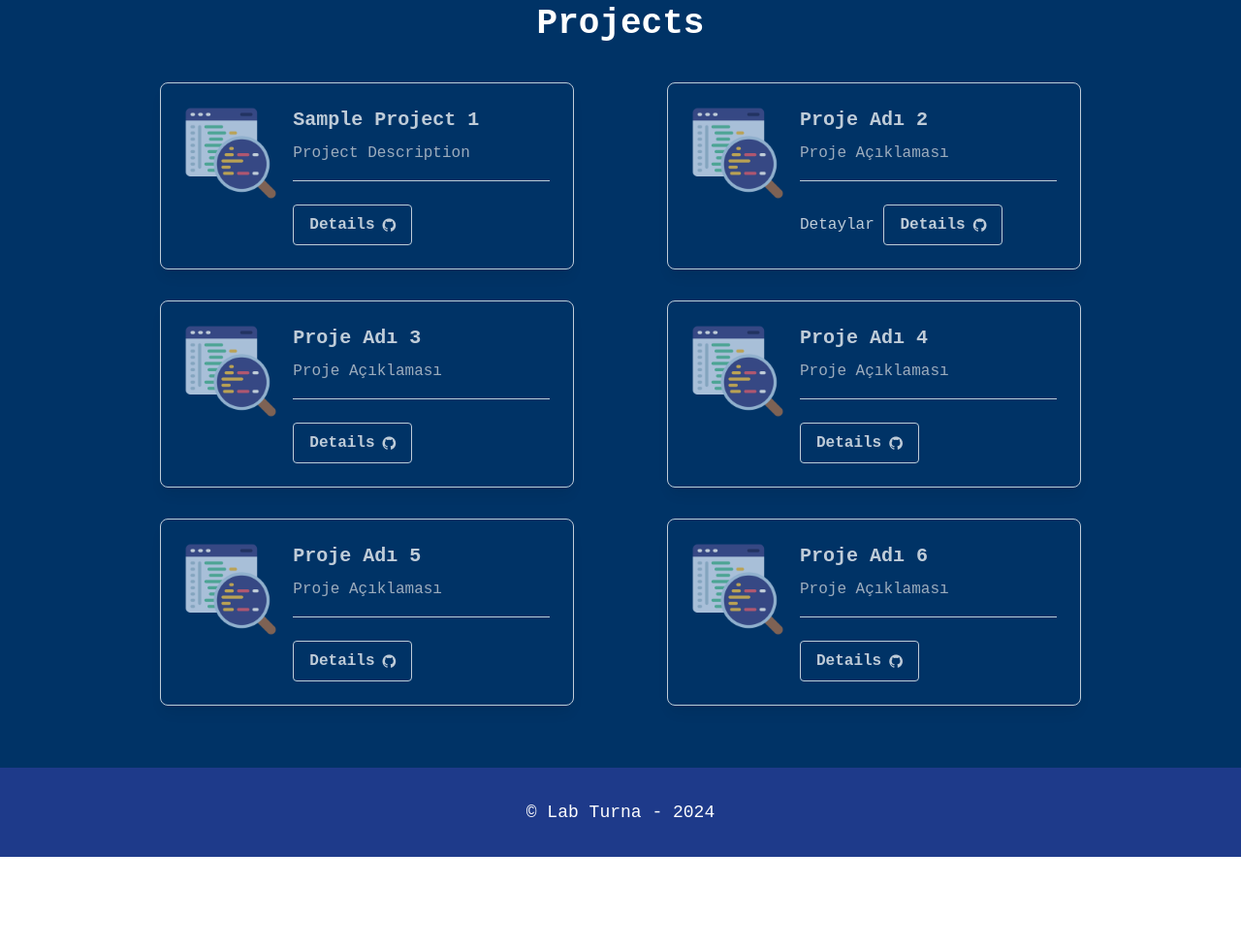
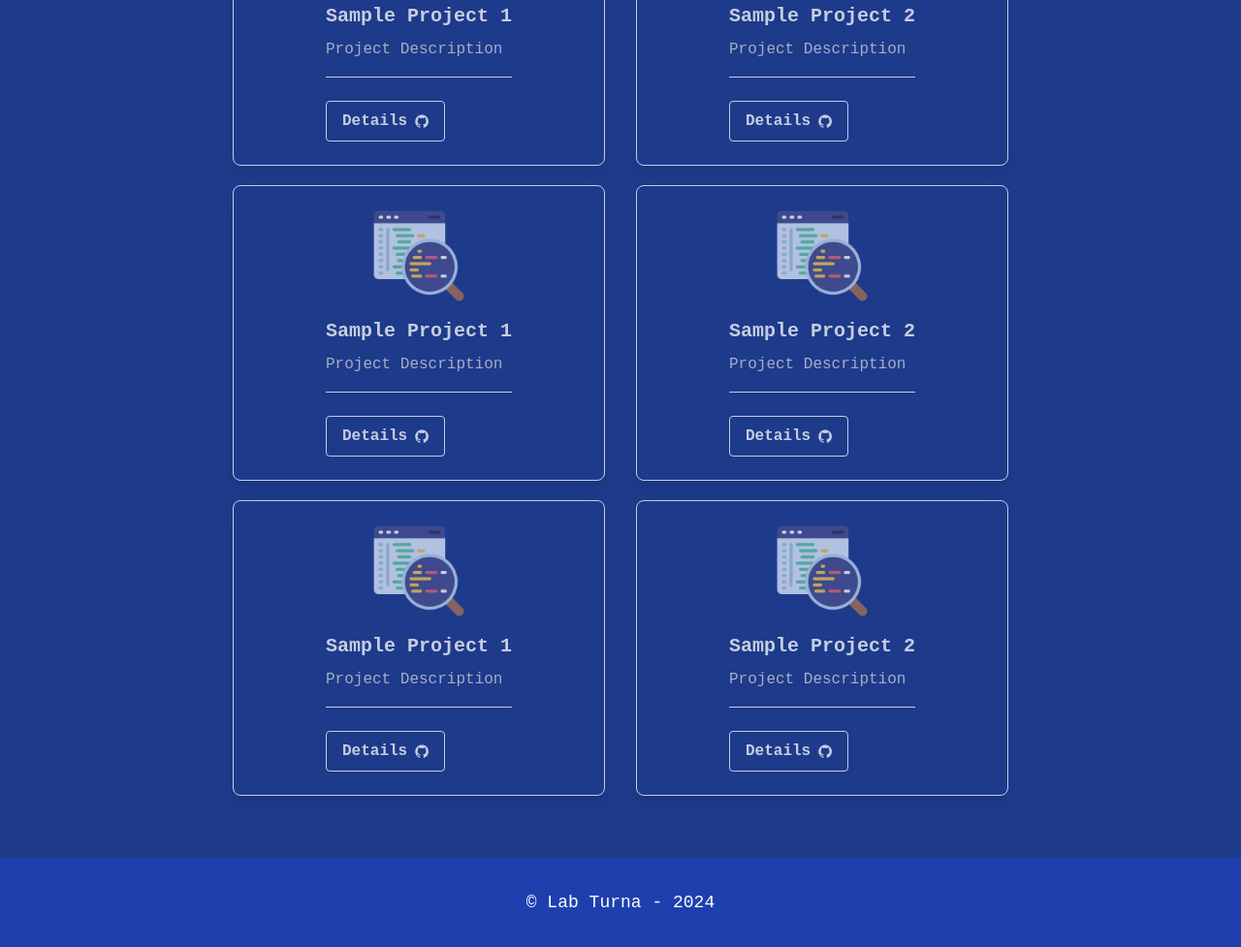
Before and after one commit to labturna/labturna.github.io, a plain HTML site: page index.html in a window 1280 px wide. Shown: the part 1658-2635 px from the top of the page at 97% size. Before the commit the page ends 2542 px from the top, so only its background shows below. Drawn offline with nearby package versions, Linux system fonts and the light colour scheme; a script that the page names is missing.

Commit message:
site: updated index page

```diff
--- a/index.html
+++ b/index.html
@@ -11,9 +11,9 @@
 </head>
 
 <body>
-  <header class="p-5 bg-blue-900 relative">
+  <header class="p-5 bg-blue-900">
     <div class="container mx-auto flex justify-between items-center">
-      <div class="text-xl font-bold">
+      <div class="text-xl font-bold flex items-center">
         <img src="assets/img/origami.png" alt="Logo" class="h-8 inline-block mr-2">
         <span>Turna Labs</span>
       </div>
@@ -28,25 +28,27 @@
       </nav>
     </div>
   </header>
+
   <section class="relative flex flex-col md:flex-row items-center justify-center h-screen bg-gradient-to-r from-blue-900 via-blue-800 to-blue-900">
     <div class="absolute inset-0 overflow-hidden pointer-events-none z-0">
       <div class="absolute w-80 h-80 bg-gradient-to-br from-blue-500 to-transparent rounded-full blur opacity-75 mix-blend-screen animate-lightBeam bottom-0 right-0 pointer-events-none z-0"></div>
       <div class="absolute w-64 h-64 bg-gradient-to-br from-blue-500 to-transparent rounded-full blur opacity-75 mix-blend-screen animate-lightBeam bottom-0 left-0 pointer-events-none z-0"></div>
       <div class="absolute w-96 h-96 bg-gradient-to-br from-blue-500 to-transparent rounded-full blur opacity-75 mix-blend-screen animate-lightBeam top-0 right-0 pointer-events-none z-0"></div>
       <div class="absolute w-72 h-72 bg-gradient-to-br from-blue-500 to-transparent rounded-full blur opacity-75 mix-blend-screen animate-lightBeam top-0 left-0 pointer-events-none z-0"></div>
-      <!-- Resim ve animasyonlar -->
-      <div class="flex justify-center items-center mt-32">
-        <div class="text-left p-10 w-full md:w-1/2">
-          <h1 class="text-4xl md:text-6xl font-extrabold mb-4 fade-in header-text">Web and Blockchain Apps</h1>
-          <p class="text-lg md:text-2xl fade-in">Crafted from diverse talents and bound by a shared passion for innovation,
+    </div>
+
+    <div class="flex flex-col md:flex-row justify-center items-center z-10 mt-32 md:mt-0 px-4 md:px-0">
+      <div class="text-left p-4 md:p-10 w-full md:w-1/2">
+        <h1 class="header-text text-3xl md:text-5xl font-extrabold mb-4 fade-in">Web and Blockchain Apps</h1>
+        <p class="text-sm md:text-lg fade-in">Crafted from diverse talents and bound by a shared passion for innovation,
           our developer team is a force to be reckoned with. With precision and creativity, we breathe life into ideas,
           transforming them into robust, user-centric solutions. Together, we navigate complexities with ease, driven by
           the pursuit of excellence in every line of code. Our mission is clear: to redefine possibilities and elevate
           experiences through the power of technology.</p>
       </div>
-        <img src="assets/img/world.png" alt="World" class="animate-bounce">
+      <img src="assets/img/world.png" alt="World" class="animate-bounce w-32 md:w-48 mt-6 md:mt-0">
     </div>
-    </div>
+
     <div class="absolute bottom-0 w-full overflow-hidden leading-none">
       <svg class="relative block w-full h-40" viewBox="0 0 1440 320" preserveAspectRatio="none">
         <path
@@ -56,49 +58,33 @@
     </div>
   </section>
 
-
   <section class="py-16" style="background: #003366;">
     <div class="container mx-auto">
-      <h2 class="text-3xl md:text-4xl font-bold text-white mb-10">Team Members</h2>
-      <div class="grid grid-cols-1 md:grid-cols-2 lg:grid-cols-3 gap-24">
-        <div class="grid grid-cols-2 md:grid-cols-1">
-          <div
-            class="team-member bg-blue-800 p-6 rounded-lg shadow-lg opacity-75 hover:opacity-100 flex flex-col items-center">
-            <img src="assets/img/team-member-2.png" alt="Takım Üyesi" class="w-full rounded-full mb-4">
-            <div class="text-center">
+      <h2 class="text-3xl md:text-4xl font-bold text-white mb-10 text-center md:text-left">Team Members</h2>
+      <div class="grid grid-cols-1 md:grid-cols-2 lg:grid-cols-3 gap-8">
+        <div class="bg-blue-800 p-6 rounded-lg shadow-lg opacity-75 hover:opacity-100 flex flex-col items-center text-center">
+          <img src="assets/img/team-member-1.png" alt="Takım Üyesi" class="w-24 rounded-full mb-4">
           <h3 class="text-xl font-semibold mb-2 text-white">Arslan Bilecen</h3>
           <p class="text-gray-300 mb-2">Security Engineer</p>
-            </div>
           <div class="border-t border-white w-full my-4"></div>
           <a href="https://github.com/arslanblcn" class="text-white">
             <i class="fa fa-github" style="font-size: 36px;"></i>
           </a>
         </div>
-        </div>
         <!-- Diğer takım üyesi kartları buraya gelecek -->
-        <div class="grid grid-cols-2 md:grid-cols-1">
-          <div
-            class="team-member bg-blue-800 p-6 rounded-lg shadow-lg opacity-75 hover:opacity-100 flex flex-col items-center">
-            <img src="assets/img/team-member-3.png" alt="Takım Üyesi" class="w-full w-32 mb-4">
-            <div class="text-center">
+        <div class="bg-blue-800 p-6 rounded-lg shadow-lg opacity-75 hover:opacity-100 flex flex-col items-center text-center">
+          <img src="assets/img/team-member-2.png" alt="Takım Üyesi" class="w-24 rounded-full mb-4">
           <h3 class="text-xl font-semibold mb-2 text-white">Arslan Bilecen</h3>
           <p class="text-gray-300 mb-2">Security Engineer</p>
-            </div>
           <div class="border-t border-white w-full my-4"></div>
           <a href="https://github.com/arslanblcn" class="text-white">
             <i class="fa fa-github" style="font-size: 36px;"></i>
           </a>
         </div>
-        </div>
-        <!-- Takım üyesi kartları buraya gelecek -->
-        <div class="grid grid-cols-2 md:grid-cols-1">
-          <div
-            class="team-member bg-blue-800 p-6 rounded-lg shadow-lg opacity-75 hover:opacity-100 flex flex-col items-center">
-            <img src="assets/img/team-member-1.png" alt="Takım Üyesi" class="w-full rounded-full mb-4">
-            <div class="text-center">
+        <div class="bg-blue-800 p-6 rounded-lg shadow-lg opacity-75 hover:opacity-100 flex flex-col items-center text-center">
+          <img src="assets/img/team-member-3.png" alt="Takım Üyesi" class="w-24 rounded-full mb-4">
           <h3 class="text-xl font-semibold mb-2 text-white">Arslan Bilecen</h3>
           <p class="text-gray-300 mb-2">Security Engineer</p>
-            </div>
           <div class="border-t border-white w-full my-4"></div>
           <a href="https://github.com/arslanblcn" class="text-white">
             <i class="fa fa-github" style="font-size: 36px;"></i>
@@ -106,74 +92,32 @@
         </div>
       </div>
     </div>
-    </div>
   </section>
-  <!--Projects-->
-  <section class="py-16" style="background: #003366;">
+
+  <section class="py-16 bg-blue-900">
     <div class="container mx-auto text-center">
       <h2 class="text-3xl md:text-4xl font-bold text-white mb-10">Projects</h2>
-      <div class="grid grid-cols-1 md:grid-cols-1">
-        <!-- Proje kartları buraya gelecek -->
-        <div class="flex justify-center gap-24">
-          <div
-            class="project-card border border-white p-6 rounded-lg shadow-lg opacity-75 hover:opacity-100 flex items-start w-1/3">
-            <img src="assets/img/code-review.png" alt="Proje Resmi" class="w-24 rounded-lg mb-4 mr-4">
+      <div class="flex justify-center">
+        <div class="grid grid-cols-1 md:grid-cols-2 lg:grid-cols-2 gap-8">
+          <div class="project-card border border-white p-6 rounded-lg shadow-lg opacity-75 hover:opacity-100 flex flex-col items-center text-center w-96">
+            <img src="assets/img/code-review.png" alt="Proje Resmi" class="w-24 rounded-lg mb-4">
             <div class="text-left flex-1">
               <h3 class="text-xl font-semibold mb-2 text-white">Sample Project 1</h3>
               <p class="text-gray-300 mb-2">Project Description</p>
               <div class="border-t border-white w-full my-4"></div>
-              <button
-                class="bg-transparent hover:bg-white text-white hover:text-blue-900 font-semibold py-2 px-4 border border-white rounded inline-flex items-center mt-2">
+              <button class="bg-transparent hover:bg-white text-white hover:text-blue-900 font-semibold py-2 px-4 border border-white rounded inline-flex items-center mt-2">
                 <span class="mr-2">Details</span>
                 <i class="fa fa-github"></i>
               </button>
             </div>
           </div>
-          <div
-            class="project-card border border-white p-6 rounded-lg shadow-lg opacity-75 hover:opacity-100 flex items-start w-1/3">
-            <img src="assets/img/code-review.png" alt="Proje Resmi" class="w-24 rounded-lg mb-4 mr-4">
+          <div class="project-card border border-white p-6 rounded-lg shadow-lg opacity-75 hover:opacity-100 flex flex-col items-center text-center w-96">
+            <img src="assets/img/code-review.png" alt="Proje Resmi" class="w-24 rounded-lg mb-4">
             <div class="text-left flex-1">
-              <h3 class="text-xl font-semibold mb-2 text-white">Proje Adı 2</h3>
-              <p class="text-gray-300 mb-2">Proje Açıklaması</p>
+              <h3 class="text-xl font-semibold mb-2 text-white">Sample Project 2</h3>
+              <p class="text-gray-300 mb-2">Project Description</p>
               <div class="border-t border-white w-full my-4"></div>
-              <a href="#" class="text-white hover:underline">Detaylar</a>
-              <button
-                class="bg-transparent hover:bg-white text-white hover:text-blue-900 font-semibold py-2 px-4 border border-white rounded inline-flex items-center mt-2">
-                <span class="mr-2">Details</span>
-                <i class="fa fa-github"></i>
-              </button>
-            </div>
-          </div>
-        </div>
-        <!-- Diğer proje kartları buraya gelecek -->
-      </div>
-
-      <!-- Yeni proje kartları buraya gelecek -->
-      <div class="grid grid-cols-1 md:grid-cols-1 mt-8">
-        <div class="flex justify-center gap-24">
-          <div
-            class="project-card border border-white p-6 rounded-lg shadow-lg opacity-75 hover:opacity-100 flex items-start w-1/3">
-            <img src="assets/img/code-review.png" alt="Proje Resmi" class="w-24 rounded-lg mb-4 mr-4">
-            <div class="text-left flex-1">
-              <h3 class="text-xl font-semibold mb-2 text-white">Proje Adı 3</h3>
-              <p class="text-gray-300 mb-2">Proje Açıklaması</p>
-              <div class="border-t border-white w-full my-4"></div>
-              <button
-                class="bg-transparent hover:bg-white text-white hover:text-blue-900 font-semibold py-2 px-4 border border-white rounded inline-flex items-center mt-2">
-                <span class="mr-2">Details</span>
-                <i class="fa fa-github"></i>
-              </button>
-            </div>
-          </div>
-          <div
-            class="project-card border border-white p-6 rounded-lg shadow-lg opacity-75 hover:opacity-100 flex items-start w-1/3">
-            <img src="assets/img/code-review.png" alt="Proje Resmi" class="w-24 rounded-lg mb-4 mr-4">
-            <div class="text-left flex-1">
-              <h3 class="text-xl font-semibold mb-2 text-white">Proje Adı 4</h3>
-              <p class="text-gray-300 mb-2">Proje Açıklaması</p>
-              <div class="border-t border-white w-full my-4"></div>
-              <button
-                class="bg-transparent hover:bg-white text-white hover:text-blue-900 font-semibold py-2 px-4 border border-white rounded inline-flex items-center mt-2">
+              <button class="bg-transparent hover:bg-white text-white hover:text-blue-900 font-semibold py-2 px-4 border border-white rounded inline-flex items-center mt-2">
                 <span class="mr-2">Details</span>
                 <i class="fa fa-github"></i>
               </button>
@@ -181,32 +125,55 @@
           </div>
         </div>
       </div>
-      <!-- Yeni proje kartları buraya gelecek -->
-      <div class="grid grid-cols-1 md:grid-cols-1 mt-8">
-        <div class="flex justify-center gap-24">
-          <div
-            class="project-card border border-white p-6 rounded-lg shadow-lg opacity-75 hover:opacity-100 flex items-start w-1/3">
-            <img src="assets/img/code-review.png" alt="Proje Resmi" class="w-24 rounded-lg mb-4 mr-4">
+      <div class="flex justify-center mt-5">
+        <div class="grid grid-cols-1 md:grid-cols-2 lg:grid-cols-2 gap-8">
+          <div class="project-card border border-white p-6 rounded-lg shadow-lg opacity-75 hover:opacity-100 flex flex-col items-center text-center w-96">
+            <img src="assets/img/code-review.png" alt="Proje Resmi" class="w-24 rounded-lg mb-4">
             <div class="text-left flex-1">
-              <h3 class="text-xl font-semibold mb-2 text-white">Proje Adı 5</h3>
-              <p class="text-gray-300 mb-2">Proje Açıklaması</p>
+              <h3 class="text-xl font-semibold mb-2 text-white">Sample Project 1</h3>
+              <p class="text-gray-300 mb-2">Project Description</p>
               <div class="border-t border-white w-full my-4"></div>
-              <button
-                class="bg-transparent hover:bg-white text-white hover:text-blue-900 font-semibold py-2 px-4 border border-white rounded inline-flex items-center mt-2">
+              <button class="bg-transparent hover:bg-white text-white hover:text-blue-900 font-semibold py-2 px-4 border border-white rounded inline-flex items-center mt-2">
                 <span class="mr-2">Details</span>
                 <i class="fa fa-github"></i>
               </button>
             </div>
           </div>
-          <div
-            class="project-card border border-white p-6 rounded-lg shadow-lg opacity-75 hover:opacity-100 flex items-start w-1/3">
-            <img src="assets/img/code-review.png" alt="Proje Resmi" class="w-24 rounded-lg mb-4 mr-4">
+          <div class="project-card border border-white p-6 rounded-lg shadow-lg opacity-75 hover:opacity-100 flex flex-col items-center text-center w-96">
+            <img src="assets/img/code-review.png" alt="Proje Resmi" class="w-24 rounded-lg mb-4">
             <div class="text-left flex-1">
-              <h3 class="text-xl font-semibold mb-2 text-white">Proje Adı 6</h3>
-              <p class="text-gray-300 mb-2">Proje Açıklaması</p>
+              <h3 class="text-xl font-semibold mb-2 text-white">Sample Project 2</h3>
+              <p class="text-gray-300 mb-2">Project Description</p>
               <div class="border-t border-white w-full my-4"></div>
-              <button
-                class="bg-transparent hover:bg-white text-white hover:text-blue-900 font-semibold py-2 px-4 border border-white rounded inline-flex items-center mt-2">
+              <button class="bg-transparent hover:bg-white text-white hover:text-blue-900 font-semibold py-2 px-4 border border-white rounded inline-flex items-center mt-2">
+                <span class="mr-2">Details</span>
+                <i class="fa fa-github"></i>
+              </button>
+            </div>
+          </div>
+        </div>
+      </div>
+      <div class="flex justify-center mt-5">
+        <div class="grid grid-cols-1 md:grid-cols-2 lg:grid-cols-2 gap-8">
+          <div class="project-card border border-white p-6 rounded-lg shadow-lg opacity-75 hover:opacity-100 flex flex-col items-center text-center w-96">
+            <img src="assets/img/code-review.png" alt="Proje Resmi" class="w-24 rounded-lg mb-4">
+            <div class="text-left flex-1">
+              <h3 class="text-xl font-semibold mb-2 text-white">Sample Project 1</h3>
+              <p class="text-gray-300 mb-2">Project Description</p>
+              <div class="border-t border-white w-full my-4"></div>
+              <button class="bg-transparent hover:bg-white text-white hover:text-blue-900 font-semibold py-2 px-4 border border-white rounded inline-flex items-center mt-2">
+                <span class="mr-2">Details</span>
+                <i class="fa fa-github"></i>
+              </button>
+            </div>
+          </div>
+          <div class="project-card border border-white p-6 rounded-lg shadow-lg opacity-75 hover:opacity-100 flex flex-col items-center text-center w-96">
+            <img src="assets/img/code-review.png" alt="Proje Resmi" class="w-24 rounded-lg mb-4">
+            <div class="text-left flex-1">
+              <h3 class="text-xl font-semibold mb-2 text-white">Sample Project 2</h3>
+              <p class="text-gray-300 mb-2">Project Description</p>
+              <div class="border-t border-white w-full my-4"></div>
+              <button class="bg-transparent hover:bg-white text-white hover:text-blue-900 font-semibold py-2 px-4 border border-white rounded inline-flex items-center mt-2">
                 <span class="mr-2">Details</span>
                 <i class="fa fa-github"></i>
               </button>
@@ -218,19 +185,16 @@
   </section>
 
 
-
-  <footer class="py-8 bg-blue-900 text-white">
+  <footer class="py-8 bg-blue-800 text-white">
     <div class="container mx-auto text-center">
       <p id="footer-text" class="text-lg">&copy; Lab Turna - <span id="current-year"></span></p>
     </div>
-
     <script>
       var currentYear = new Date().getFullYear();
       document.getElementById("current-year").innerText = currentYear;
     </script>
   </footer>
 
-
   <script src="scripts.js"></script>
 </body>
 
```
Lines whose indentation alone changed are shown as unchanged.
